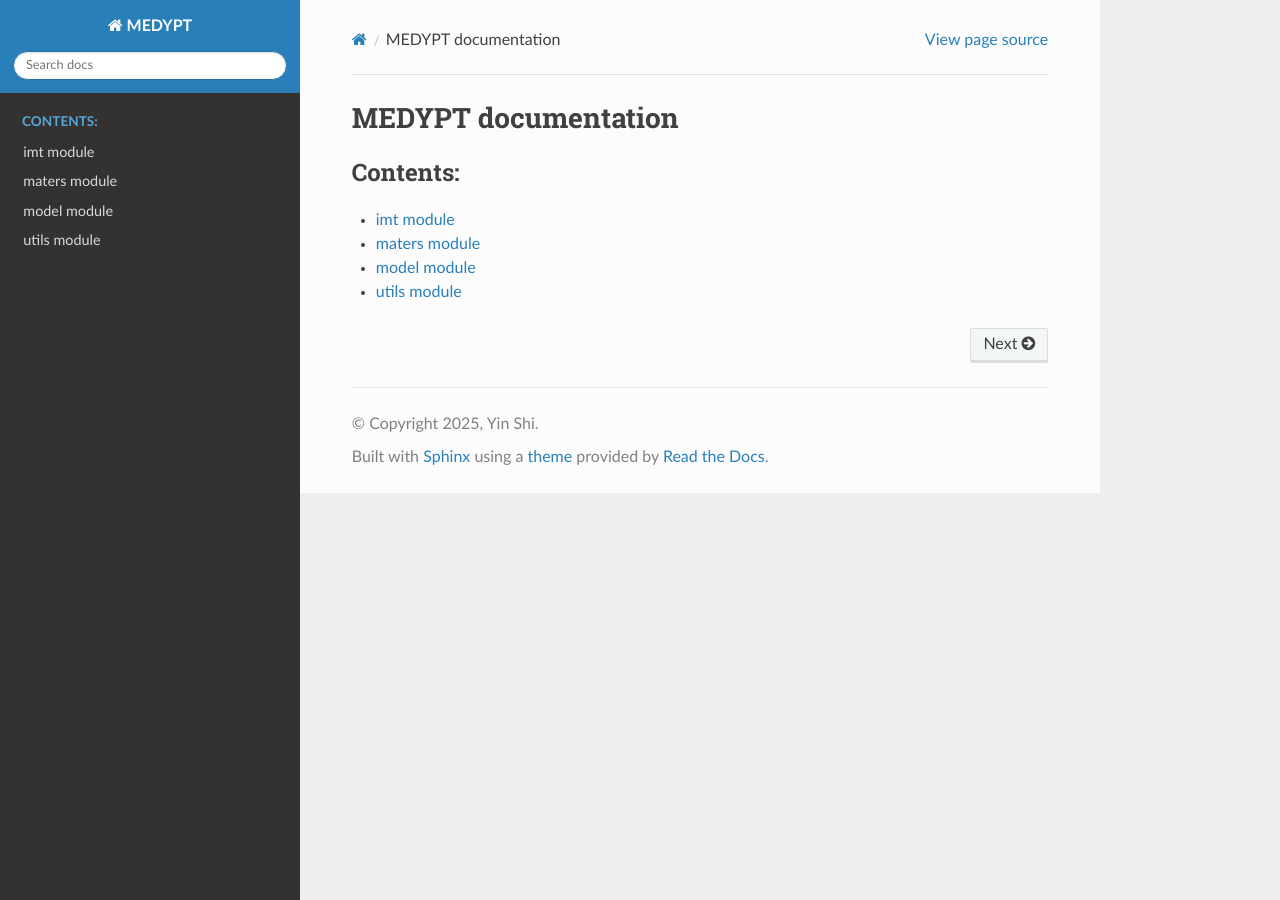
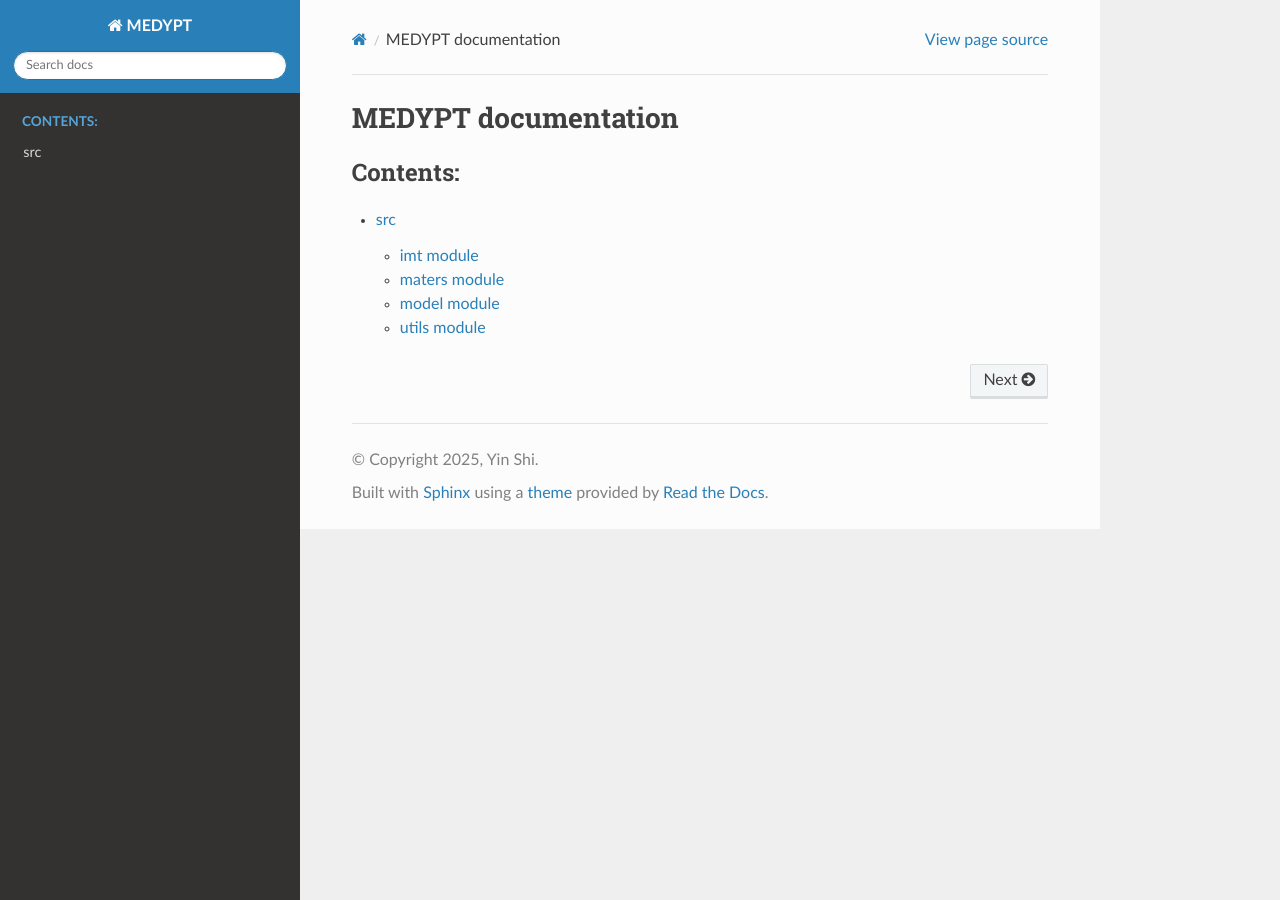
Before and after one commit to physicsmonk/medypt, a Sphinx documentation site: the page built from docs/source/index.rst, in a window 1280 px wide. Built offline with Sphinx 7.4.7 and the Read the Docs theme 3.1.0, drawn with Linux system fonts in a browser that asks for light colours.

Commit message:
Revised conf.py and index.rst. Gitignore .DS_Store

```diff
--- a/docs/source/conf.py
+++ b/docs/source/conf.py
@@ -18,6 +18,7 @@ author = 'Yin Shi'
 # https://www.sphinx-doc.org/en/master/usage/configuration.html#general-configuration
 
 extensions = [
+    'sphinx.ext.autodoc',
     'sphinx_rtd_theme'
 ]
 
--- a/docs/source/index.rst
+++ b/docs/source/index.rst
@@ -10,7 +10,4 @@ MEDYPT documentation
    :maxdepth: 2
    :caption: Contents:
 
-   imt
-   maters
-   model
-   utils
+   modules
```
Also changed, not shown: 1 other file.
